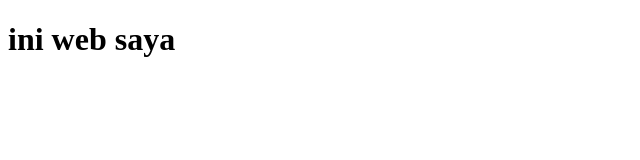
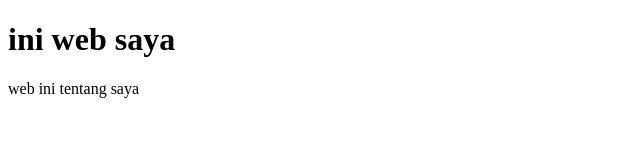
Before and after one commit to AIhsanudn/Praktikum-section2, a plain HTML site: page index.html in a window 1280 px wide. Shown: the whole page, without its empty margins (0-640 px from the left). Drawn offline with Linux system fonts and the light colour scheme.

Commit message:
inisialisasi httml in fitur2

```diff
--- a/index.html
+++ b/index.html
@@ -8,5 +8,7 @@
 </head>
 <body>
     <h1>ini web saya</h1>
+    <p>web ini tentang saya</p>
+
 </body>
 </html>
```
